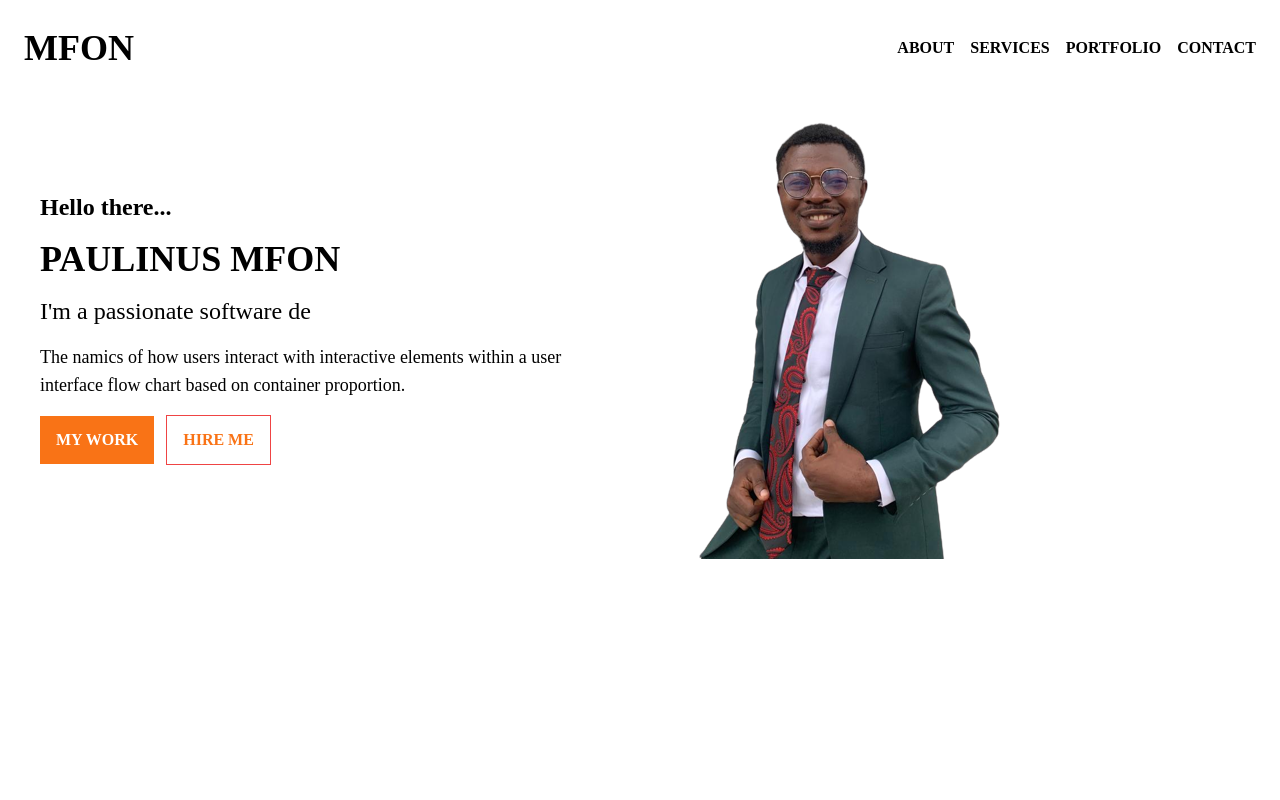
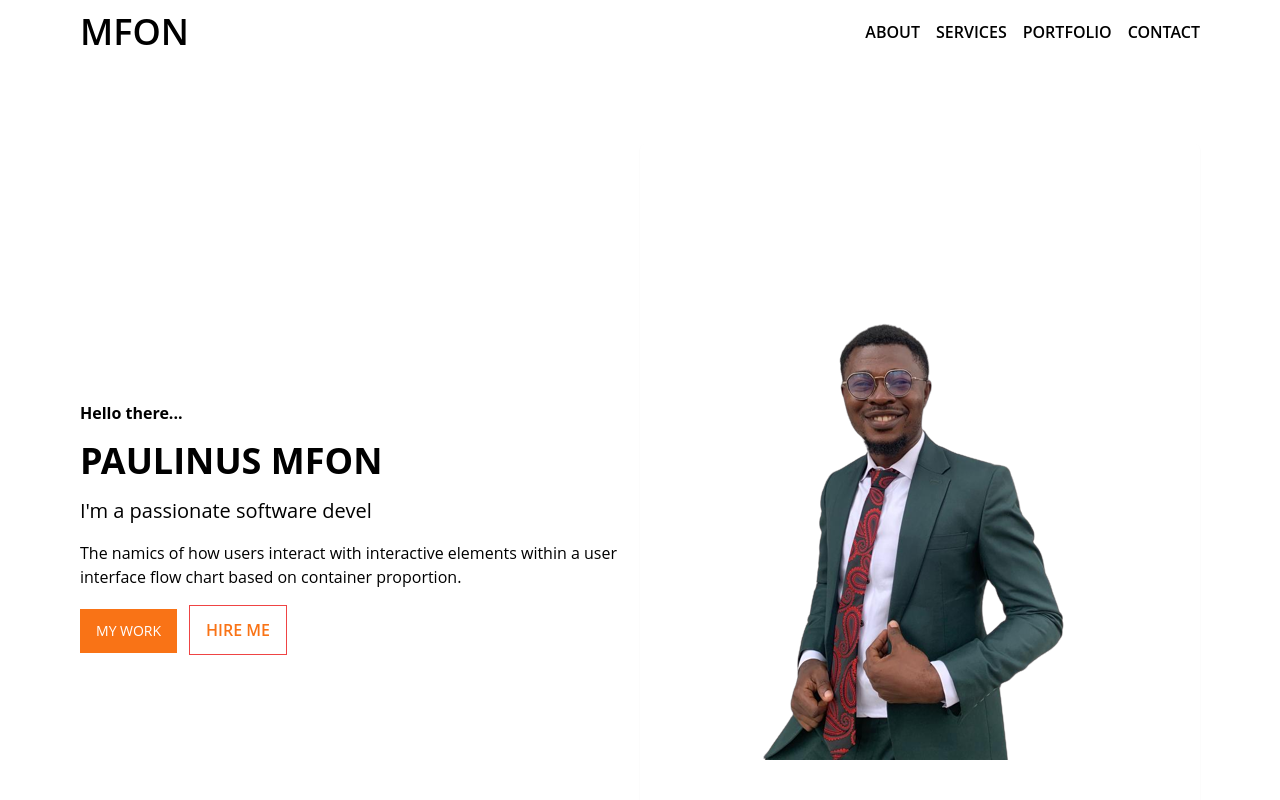
Before and after one commit to mfontosco/mfon-portfolio, a React (Vite) app: page / in a window 1280 px wide. Shown: the top 800 px of the page. Built offline with nearby package versions, Linux system fonts and the light colour scheme.

Commit message:
added the about page

```diff
--- /dev/null
+++ b/src/components/AboutMe.jsx
@@ -0,0 +1,11 @@
+
+
+const AboutMe = () => {
+  return (
+    <div className="bg-gray-100 min-h-screen px-10 md:px-20">
+      This is about me
+    </div>
+  )
+}
+
+export default AboutMe
--- a/src/components/Dropdown.jsx
+++ b/src/components/Dropdown.jsx
@@ -3,7 +3,7 @@ import { Link } from "react-router-dom"
 
 const Dropdown = () => {
   return (
-    <div className='min-h-screen bg-black text-white'>
+    <div className='min-h-screen bg-black text-white w-screen'>
        <div className="md:hidden flex items-center flex-col justify-center gap-6">
             <Link to="" className=" mt-6 uppercase text-white block font-semibold">
               About
--- a/src/components/Home.jsx
+++ b/src/components/Home.jsx
@@ -27,23 +27,23 @@ const updateText = () => {
     updateText();
   }, []);
   return(
-    <div className=' flex  flex-col md:flex-row border-1 px-10'>
+    <div className=' flex  flex-col md:flex-row border-1 px-10 md:px-20 min-h-screen '>
     <div className='flex-1 flex justify-center flex-col'>
-      <h5 className='text-2xl font-bold '>Hello there...</h5>
+      <h5 className='text-md font-bold '>Hello there...</h5>
       <h1 className='text-4xl font-bold mt-4'>PAULINUS MFON</h1>
-      <div className="text-2xl font-semi-bold mt-4">
+      <div className="text-xl font-semi-bold mt-4">
       I'm a passionate {text}
     </div>
 
 
-      <p className='text-lg font-normal mt-4 '>The namics of how users interact with interactive elements within a user <br/> interface flow chart based on container proportion.</p>
+      <p className=' mt-4 '>The namics of how users interact with interactive elements within a user  interface flow chart based on container proportion.</p>
       <div className='mt-4'>
-        <button className='bg-orange-500 mr-3 text-md py-3 px-4 font-semibold text-white'>MY WORK</button>
+        <button className='bg-orange-500 mr-3 text-sm py-3 px-4  text-white'>MY WORK</button>
         <button className='mr-3 border border-red-500 text-md py-3 px-4 font-semibold text-orange-500'>HIRE ME</button>
       </div>
     </div>
-      <div className='flex-1 mt-4'>
-      <img src={logo} className='h-auto max-w-full  p-0 block'/>
+      <div className='flex-1 flex justify-center items-center mt-4 shadow-sm rounded-md'>
+      <img src={logo} className=''/>
       </div>
     </div>
   )
--- a/src/components/NavBar.jsx
+++ b/src/components/NavBar.jsx
@@ -3,13 +3,15 @@ import { Link, Outlet } from 'react-router-dom';
 import { GiHamburgerMenu } from 'react-icons/gi';
 import {FaTimes} from 'react-icons/fa'
 import Dropdown from './Dropdown';
+import Home from './Home';
+import AboutMe from './AboutMe';
 
 const NavBar = () => {
   const [navBar, setNavBar] = useState(false);
   const [click,setClick] = useState(false)
 
   const changeBackground = () => {
-    if (window.scrollY >= 90) {
+    if (window.scrollY >= 20) {
       setNavBar(true);
     } else {
       setNavBar(false);
@@ -26,11 +28,11 @@ const handleClick =()=>{
   }, []);
 
   return (
-    <div>
+    <div className=''>
       <nav
         className={`${
           navBar ? 'bg-black' : 'sticky'
-        } md:h-24 h-16 px-6 text-white flex justify-between items-center`}
+        }  h-16  text-white px-10 md:px-20 flex justify-between items-center`}
       >
         <Link to="/home" className="md:text-4xl text-black font-semibold">
           MFON
@@ -38,7 +40,7 @@ const handleClick =()=>{
         <div className="">
           {click ? <FaTimes onClick={handleClick} className='text-black md:hidden block cursor-pointer '/>:<GiHamburgerMenu className="text-black md:hidden block cursor-pointer" onClick={handleClick} />}
           <div className="hidden md:flex items-center justify-center gap-4">
-            <Link to="" className="uppercase text-black font-semibold">
+            <Link to="about" className="uppercase text-black font-semibold">
               About
             </Link>
             <Link to="" className="uppercase text-black font-semibold">
@@ -55,7 +57,13 @@ const handleClick =()=>{
 
       </nav>
       {click && <Dropdown/>}
-      <Outlet />
+      {/* <Outlet /> */}
+      <section className='mt-16'>
+        <Home/>
+      </section>
+      <section className='pt-10'>
+        <AboutMe/>
+      </section>
     </div>
   );
 };
--- a/src/components/Router/Index.js
+++ b/src/components/Router/Index.js
@@ -1,3 +1,4 @@
 import NavBar from "../NavBar";
+import AboutMe from "../AboutMe";
 
-export {NavBar}
+export {NavBar,AboutMe}
--- a/src/components/Router/Router.jsx
+++ b/src/components/Router/Router.jsx
@@ -1,13 +1,14 @@
 import { Route,Routes } from 'react-router-dom'
 import NavBar from '../NavBar'
 import Home from '../Home'
+import {AboutMe} from './Index'
 
 const Router = () => {
   return (
     <Routes >
     <Route path="/" element={<NavBar/>}>
     <Route index element={<Home/>}/>
-
+    <Route path="/about" element={<AboutMe/>}/>
     </Route>
     </Routes>
   )
--- a/src/index.css
+++ b/src/index.css
@@ -2,7 +2,7 @@
 @tailwind base;
 @tailwind components;
 @tailwind utilities;
-@import url('https://fonts.googleapis.com/css2?family=Outfit:wght@100;200;300;400;500;600;700;800;900&family=Poppins:ital,wght@0,100;0,200;0,300;0,400;0,500;0,600;0,700;0,800;0,900;1,200;1,400&family=Roboto:wght@100;300;400;500;700;900&display=swap');
+@import url('https://fonts.googleapis.com/css2?family=Open+Sans:wght@300;400;500;600;700;800&family=Outfit:wght@100;200;300;400;500;600;700;800;900&family=Poppins:ital,wght@0,100;0,200;0,300;0,400;0,500;0,600;0,700;0,800;0,900;1,200;1,400&family=Roboto:wght@100;300;400;500;700;900&display=swap');
 *{
   margin:0;
   padding:0;
@@ -10,5 +10,5 @@
 }
 body{
   background:#ffffff;
-  font-family:Poppins;
+  font-family: 'Open Sans', sans-serif;
 }
```
